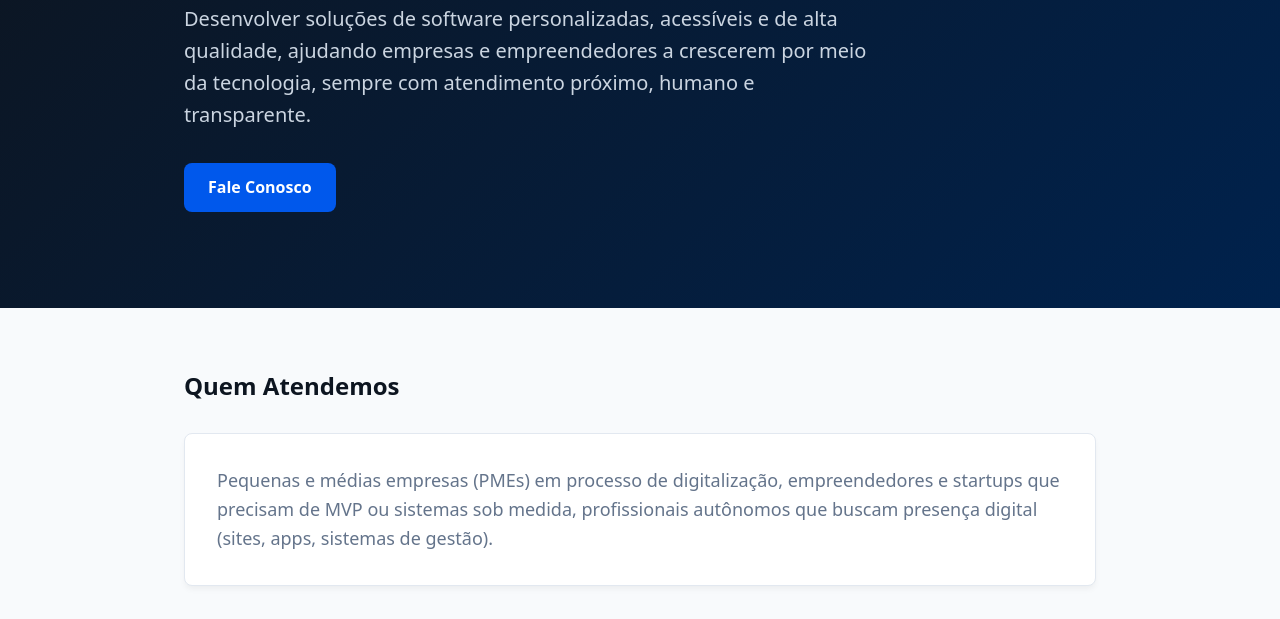
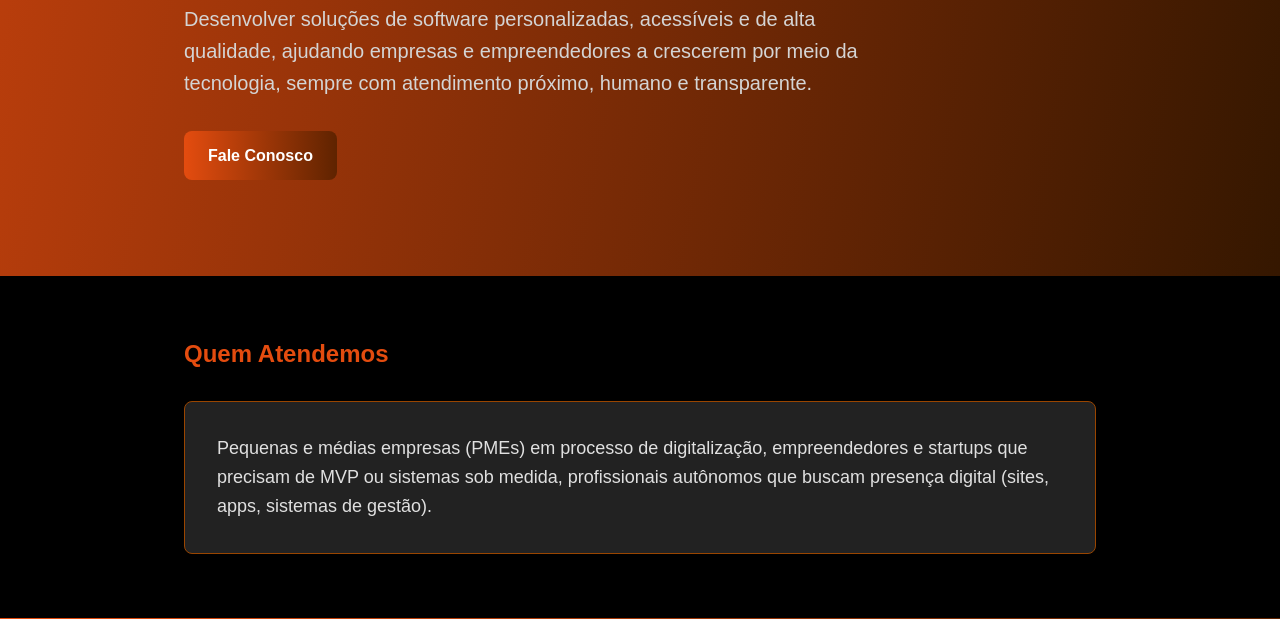
Before and after one commit to Jady0501/jj3-tech-site2, an Astro site: page / in a window 1280 px wide. Shown: the part 275-894 px from the top of the page. Built offline with nearby package versions, Linux system fonts and the light colour scheme; Astro itself is replaced by a stand-in of ours.

Commit message:
fix: inclui alterações pendentes antes do deploy

```diff
--- a/src/components/Cartao.astro
+++ b/src/components/Cartao.astro
@@ -8,7 +8,7 @@ const { destaque } = Astro.props;
 
 <style>
 	.cartao {
-		background-color: var(--cor-fundo);
+		background-color: #222222;
 		border: 1px solid var(--cor-borda);
 		border-radius: var(--borda-raio);
 		padding: 2rem;
--- a/src/styles/global.css
+++ b/src/styles/global.css
@@ -1,19 +1,19 @@
 /* src/styles/global.css */
 :root {
-  /* Paleta de Cores baseada no Logo */
-  --cor-primaria: #0d1520; /* Quase preto */
-  --cor-secundaria: #0058ec; /* Azul escuro do degradê (links e botões) */
-  --cor-destaque: #008ff7; /* Azul claro do degradê (decorativo) */
-  --cor-fundo: #ffffff;
-  --cor-fundo-alt: #f8fafc;
-  --cor-texto: #334155;
-  --cor-texto-secundario: #64748b;
+  /* Paleta de Cores - JJ3 Tech | Dark Theme */
+  --cor-primaria: #e44c0f; /* Branco */
+  --cor-secundaria: #e44c0f; /* Laranja principal */
+  --cor-destaque: #5f2300; /* Laranja claro */
+  --cor-fundo: #000000; /* Preto */
+  --cor-fundo-alt: #000000; /* Grafite */
+  --cor-texto: #e5e5e5; /* Cinza claro */
+  --cor-texto-secundario: #e0e0e0;
   --cor-texto-invertido: #ffffff;
-  --cor-texto-invertido-suave: #cbd5e1;
-  --cor-borda: #e2e8f0;
+  --cor-texto-invertido-suave: #d4d4d4;
+  --cor-borda: #994500;
 
   /* Variável para o Hero */
-  --cor-hero-fim: #00224d;
+  --cor-hero-fim: #351700;
 
   /* Degradês Globais */
   --degrade-marca: linear-gradient(
@@ -21,16 +21,17 @@
     var(--cor-secundaria),
     var(--cor-destaque)
   );
+
   --degrade-hero: linear-gradient(
-    135deg,
-    var(--cor-primaria),
+    100deg,
+    #bb3e0c,
     var(--cor-hero-fim)
   );
 
   /* Variáveis Estruturais */
   --borda-raio: 8px;
-  --sombra-cartao: 0 4px 6px -1px rgba(0, 0, 0, 0.05);
-  --sombra-cartao-hover: 0 10px 15px -3px rgba(0, 0, 0, 0.1);
+  --sombra-cartao: 0 4px 6px -1px rgba(0, 0, 0, 0.164);
+  --sombra-cartao-hover: 0 10px 15px -3px rgba(161, 106, 35, 0.6);
   --espacamento-secao: 4rem;
 }
 
@@ -41,8 +42,7 @@
 }
 
 body {
-  font-family: system-ui, -apple-system, BlinkMacSystemFont, 'Segoe UI', Roboto,
-    Oxygen, Ubuntu, Cantarell, sans-serif;
+  font-family: 'DM Sans', sans-serif;
   background-color: var(--cor-fundo);
   color: var(--cor-texto);
   line-height: 1.6;
@@ -56,6 +56,8 @@ main {
 }
 
 h1, h2, h3 {
+  font-family: 'Urbanist', sans-serif;
+  font-weight: 700;
   color: var(--cor-primaria);
   line-height: 1.2;
   margin-bottom: 1rem;
@@ -72,6 +74,7 @@ a {
 }
 
 a:hover {
+  color: var(--cor-destaque);
   text-decoration: underline;
 }
 
@@ -92,16 +95,17 @@ a:hover {
 
 .btn {
   display: inline-block;
-  background-color: var(--cor-secundaria);
+  background: var(--degrade-marca);
   color: var(--cor-texto-invertido);
   padding: 0.75rem 1.5rem;
   border-radius: var(--borda-raio);
   font-weight: 600;
   text-align: center;
-  transition: background-color 0.2s ease;
+  transition: all 0.2s ease;
 }
 
 .btn:hover {
-  background-color: var(--cor-primaria);
+  background: var(--cor-primaria);
+  color: #111111;
   text-decoration: none;
 }
```
